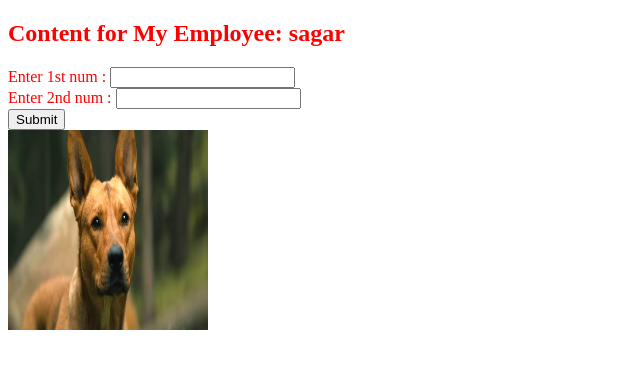
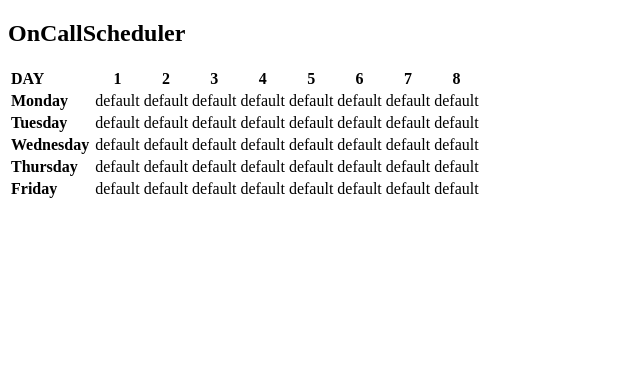
Before and after one commit to bspavan25/SWE_OnCallScheduler, a Django app: page / in a window 1280 px wide. Shown: the top 369 px of the page, without its empty margins (0-640 px from the left). Run offline with Django 4.2, Linux system fonts and the light colour scheme; data comes from the database, SQL or seed files in the repository; both versions use the stored data as it was after the commit; lists and menus that the app fills with data are empty.

Commit message:
OnCallScheduler

```diff
--- a/scheduler/models.py
+++ b/scheduler/models.py
@@ -15,7 +15,7 @@ class Availability(models.Model):
     numberOfHours = models.IntegerField()
 
     def __str__(self):
-        return self.employee.name + " " + self.numberOfHours
+        return self.employee.name + " " + str(self.numberOfHours)
 
 class Skills(models.Model):
     skill_id = models.IntegerField()
--- a/scheduler/views.py
+++ b/scheduler/views.py
@@ -2,14 +2,24 @@ from django.http import HttpResponse
 from django.shortcuts import render
 from .models import *
 
+#Scheduling alogorithm
+
+def scheduleAlgorithm():
+    employees_list = Employee.objects.all() #input 1
+    availability_list = Availability.objects.all() #input 2
+
+    scheduleList = [['default']*8]*5 #final schedule
+
+    for i in range(len(employees_list)):
+        print(employees_list[i].id, employees_list[i].skills, end = " ")
+        print(availability_list[i].numberOfHours)
+    return scheduleList
+
 # Create your views here.
 
 def home(request):
-    #emp1
-    employees_list = Employee.objects.all()
-    for i in employees_list:
-        print(i.skills)
-    return render(request, 'home.html', {'emp1' : "sagar"})
+    scheduleList = scheduleAlgorithm()
+    return render(request, 'home.html', {'scheduleList' : scheduleList})
 
 def add(request):
     val1 = request.POST["num1"]
--- a/static/css/global.css
+++ b/static/css/global.css
@@ -1,3 +1,12 @@
-.bodyContainer{
-    color: red;
+.bodyContainer {
+  color: black;
 }
+
+.outer_section {
+  display: flex;
+  flex-direction: row;
+}
+
+.days_col_div {
+  text-align: left;
+}
--- a/templates/home.html
+++ b/templates/home.html
@@ -1,11 +1,60 @@
 {% extends "base.html" %} {% block content %} {% load static %}
 
-<h2>Content for My Employee: {{emp1}}</h2>
+<h2>OnCallScheduler</h2>
 
-<form action="add" method="post">
-  {% csrf_token %} Enter 1st num : <input type="text" name="num1" /><br />
-  Enter 2nd num : <input type="text" name="num2" /><br />
-  <input type="submit" />
+<form>
+  {% csrf_token %}
+  <section class="outer_section">
+    {% comment %}
+    <div>
+      <img src = {% static 'images/test.jpg' %} width = "200" height = "200"
+      alt="Myimage">
+    </div>
+    {% endcomment %}
+    <div class="days_col_div">
+      <table>
+        <tr>
+          <th>DAY</th>
+        </tr>
+        <tr>
+          <th>Monday</th>
+        </tr>
+        <tr>
+          <th>Tuesday</th>
+        </tr>
+        <tr>
+          <th>Wednesday</th>
+        </tr>
+        <tr>
+          <th>Thursday</th>
+        </tr>
+        <tr>
+          <th>Friday</th>
+        </tr>
+      </table>
+    </div>
+    <div>
+      <table>
+        <tr>
+          <th>1</th>
+          <th>2</th>
+          <th>3</th>
+          <th>4</th>
+          <th>5</th>
+          <th>6</th>
+          <th>7</th>
+          <th>8</th>
+        </tr>
+        {% for rowval in scheduleList %}
+        <tr>
+          {% for val in rowval %}
+          <td>{{val}}</td>
+          {% endfor %}
+        </tr>
+        {% endfor %}
+      </table>
+    </div>
+  </section>
 </form>
-<img src = {% static 'images/test.jpg' %} width = "200" height = "200" alt="My
-image"> {% endblock content %}
+
+{% endblock content %}
```
Also changed, not shown: assets/css/global.css (+11 -2 lines), db.sqlite3.
